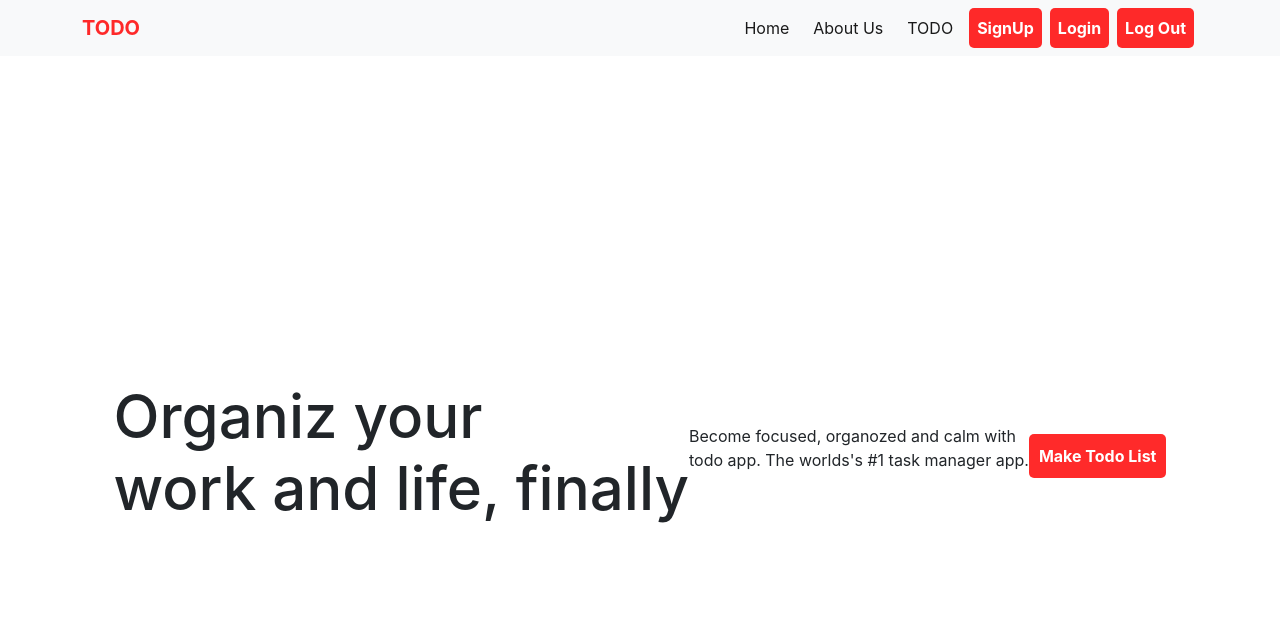
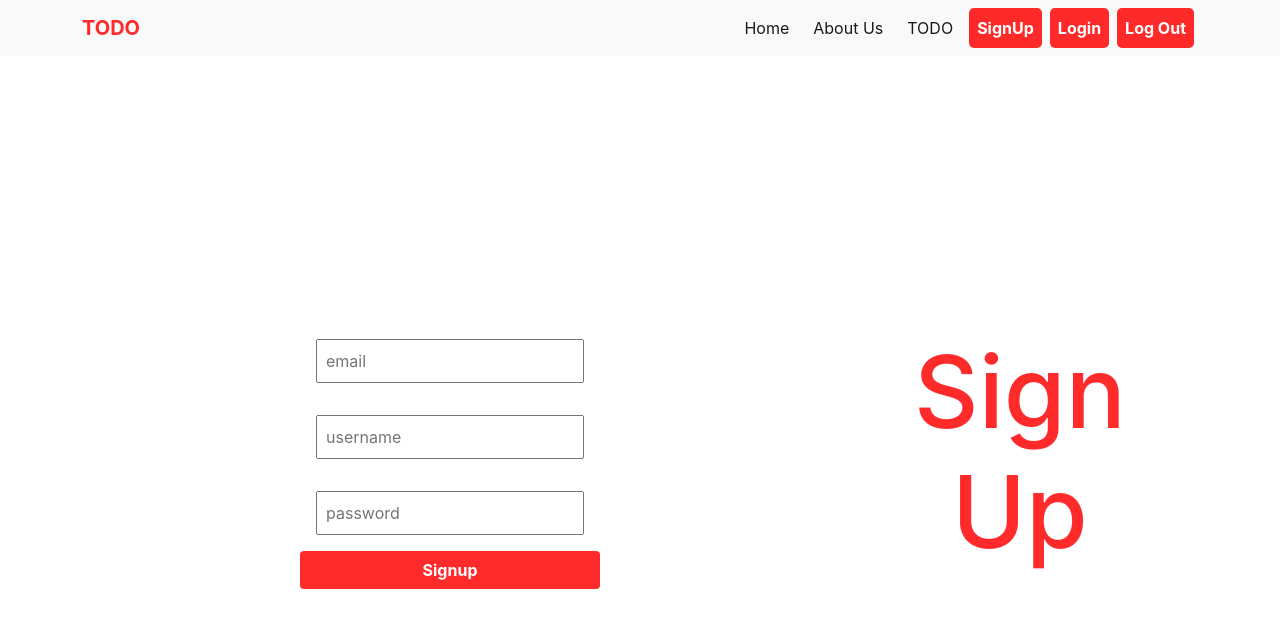
Before and after one commit to pranavraju1/todo-mern, a React (Create React App) app in the folder frontend/: page /signup in a window 1280 px wide. Shown: the top 628 px of the page. Built offline with nearby package versions, Linux system fonts and the light colour scheme.

Commit message:
frontend routes signup and signin

```diff
--- a/frontend/package.json
+++ b/frontend/package.json
@@ -9,6 +9,7 @@
     "react": "^18.2.0",
     "react-dom": "^18.2.0",
     "react-icons": "^5.0.1",
+    "react-router-dom": "^6.22.2",
     "react-scripts": "5.0.1",
     "web-vitals": "^2.1.4"
   },
--- a/frontend/src/App.js
+++ b/frontend/src/App.js
@@ -1,11 +1,26 @@
 import "./App.css";
+import About from "./components/about/About";
 import Home from "./components/home/Home";
 import Navbar from "./components/navbar/Navbar";
+import Signup from "./components/signup/Signup";
+import Login from "./components/login/Login";
+import { BrowserRouter as Router, Routes, Route } from "react-router-dom";
 const App = () => {
   return (
     <>
-      <Navbar />
-      <Home />
+      <Router>
+        <Navbar />
+        <Routes>
+          <Route exact path="/" element={<Home />} />
+          {/* exact is to specify which page to open when the website opens */}
+
+          <Route path="/about" element={<About />} />
+          <Route path="/signup" element={<Signup />} />
+          <Route path="/login" element={<Login />} />
+        </Routes>
+      </Router>
+      {/* <Home /> */}
+      {/* <About /> */}
     </>
   );
 };
--- /dev/null
+++ b/frontend/src/components/about/About.css
@@ -0,0 +1,4 @@
+.about{
+  width: 100%;
+  height: 100vh;
+}
--- /dev/null
+++ b/frontend/src/components/about/About.jsx
@@ -0,0 +1,26 @@
+import "./About.css";
+
+const About = () => {
+  return (
+    <div className="about d-flex justify-content-center align-items-center">
+      <div className="container">
+        <h1>About Us</h1>
+        <p>
+          Lorem ipsum dolor, sit amet consectetur adipisicing elit. Ullam alias
+          debitis aut, nemo enim, mollitia amet inventore voluptatum explicabo,
+          nihil recusandae nostrum quos numquam quisquam repudiandae dolor earum
+          ducimus? Ea, excepturi. Nemo sapiente saepe aliquam perspiciatis enim
+          incidunt commodi repellendus totam id nihil, provident voluptate esse
+          pariatur officia, unde sit quam. Facilis doloribus rerum quas impedit
+          harum saepe dolore magnam asperiores, ipsum accusantium dolor
+          repellendus minima dolores tempora, velit voluptates labore tenetur
+          minus! Minima suscipit veritatis maiores facere! Esse, nobis,
+          asperiores iste doloremque corporis sit itaque voluptatibus iure ut
+          dolorum, fugiat omnis deleniti iusto tenetur similique totam? Corporis
+        </p>
+      </div>
+    </div>
+  );
+};
+
+export default About;
--- /dev/null
+++ b/frontend/src/components/login/Login.css
@@ -0,0 +1,16 @@
+.signup{
+  width: 100%;
+  height: 100vh;
+}
+.column{
+  height: 100vh;
+}
+.sign-up-heading{
+  font-size: 100px;
+  color: rgb(255, 0, 0, 0.836);
+}
+.btn{
+  background-color: rgb(255, 0, 0, 0.836);
+  color: white;
+  font-weight: bold;
+}
--- /dev/null
+++ b/frontend/src/components/login/Login.jsx
@@ -0,0 +1,37 @@
+import "./Login.css";
+
+const Login = () => {
+  return (
+    <div className="signup">
+      <div className="container">
+        <div className="row">
+          <div className="col-lg-8 column d-flex justify-content-center align-items-center">
+            <div className="d-flex flex-column">
+              <input
+                type="email"
+                placeholder="email"
+                className="p-2 m-3"
+                name="email"
+              />
+              <input
+                type="password"
+                placeholder="password"
+                className="p-2 m-3"
+                name="password"
+              />
+              <button className="btn">Signup</button>
+            </div>
+          </div>
+          <div className="col-lg-4 column d-flex justify-content-center align-items-center">
+            <h1 className="text-center sign-up-heading">
+              Sign <br />
+              In
+            </h1>
+          </div>
+        </div>
+      </div>
+    </div>
+  );
+};
+
+export default Login;
--- a/frontend/src/components/navbar/Navbar.jsx
+++ b/frontend/src/components/navbar/Navbar.jsx
@@ -1,12 +1,13 @@
+import { Link } from "react-router-dom";
 import "./Navbar.css";
 const Navbar = () => {
   return (
     <>
       <nav className="navbar navbar-expand-lg navbar-light bg-light">
         <div className="container">
-          <a className="navbar-brand" href="#">
+          <Link className="navbar-brand" to="/">
             <b>TODO</b>
-          </a>
+          </Link>
           <button
             className="navbar-toggler"
             type="button"
@@ -21,46 +22,54 @@ const Navbar = () => {
           <div className="collapse navbar-collapse" id="navbarSupportedContent">
             <ul className="navbar-nav ms-auto mb-2 mb-lg-0">
               <li className="nav-item mx-1">
-                <a className="nav-link active" aria-current="page" href="#">
+                <Link className="nav-link active" aria-current="page" to="/">
                   Home
-                </a>
+                </Link>
               </li>
               <li className="nav-item mx-1">
-                <a className="nav-link active" aria-current="page" href="#">
+                <Link
+                  className="nav-link active"
+                  aria-current="page"
+                  to="/about"
+                >
                   About Us
-                </a>
+                </Link>
               </li>
               <li className="nav-item mx-1">
-                <a className="nav-link active" aria-current="page" href="#">
+                <Link
+                  className="nav-link active"
+                  aria-current="page"
+                  to="/todo"
+                >
                   TODO
-                </a>
+                </Link>
               </li>
               <li className="nav-item mx-1">
-                <a
+                <Link
                   className="nav-link active btn-nav"
                   aria-current="page"
-                  href="#"
+                  to="/signup"
                 >
                   SignUp
-                </a>
+                </Link>
               </li>
               <li className="nav-item mx-1">
-                <a
+                <Link
                   className="nav-link active btn-nav"
                   aria-current="page"
-                  href="#"
+                  to="/login"
                 >
                   Login
-                </a>
+                </Link>
               </li>
               <li className="nav-item mx-1">
-                <a
+                <Link
                   className="nav-link active btn-nav"
                   aria-current="page"
-                  href="#"
+                  to="#"
                 >
                   Log Out
-                </a>
+                </Link>
               </li>
             </ul>
           </div>
--- /dev/null
+++ b/frontend/src/components/signup/Signup.css
@@ -0,0 +1,16 @@
+.signup{
+  width: 100%;
+  height: 100vh;
+}
+.column{
+  height: 100vh;
+}
+.sign-up-heading{
+  font-size: 100px;
+  color: rgb(255, 0, 0, 0.836);
+}
+.btn{
+  background-color: rgb(255, 0, 0, 0.836);
+  color: white;
+  font-weight: bold;
+}
--- /dev/null
+++ b/frontend/src/components/signup/Signup.jsx
@@ -0,0 +1,43 @@
+import "./Signup.css";
+
+const Signup = () => {
+  return (
+    <div className="signup">
+      <div className="container">
+        <div className="row">
+          <div className="col-lg-8 column d-flex justify-content-center align-items-center">
+            <div className="d-flex flex-column">
+              <input
+                type="email"
+                placeholder="email"
+                className="p-2 m-3"
+                name="email"
+              />
+              <input
+                type="text"
+                placeholder="username"
+                className="p-2 m-3"
+                name="username"
+              />
+              <input
+                type="password"
+                placeholder="password"
+                className="p-2 m-3"
+                name="password"
+              />
+              <button className="btn">Signup</button>
+            </div>
+          </div>
+          <div className="col-lg-4 column d-flex justify-content-center align-items-center">
+            <h1 className="text-center sign-up-heading">
+              Sign <br />
+              Up
+            </h1>
+          </div>
+        </div>
+      </div>
+    </div>
+  );
+};
+
+export default Signup;
```
Also changed, not shown: 1 other file (tests, documents, lock files or other folders).
